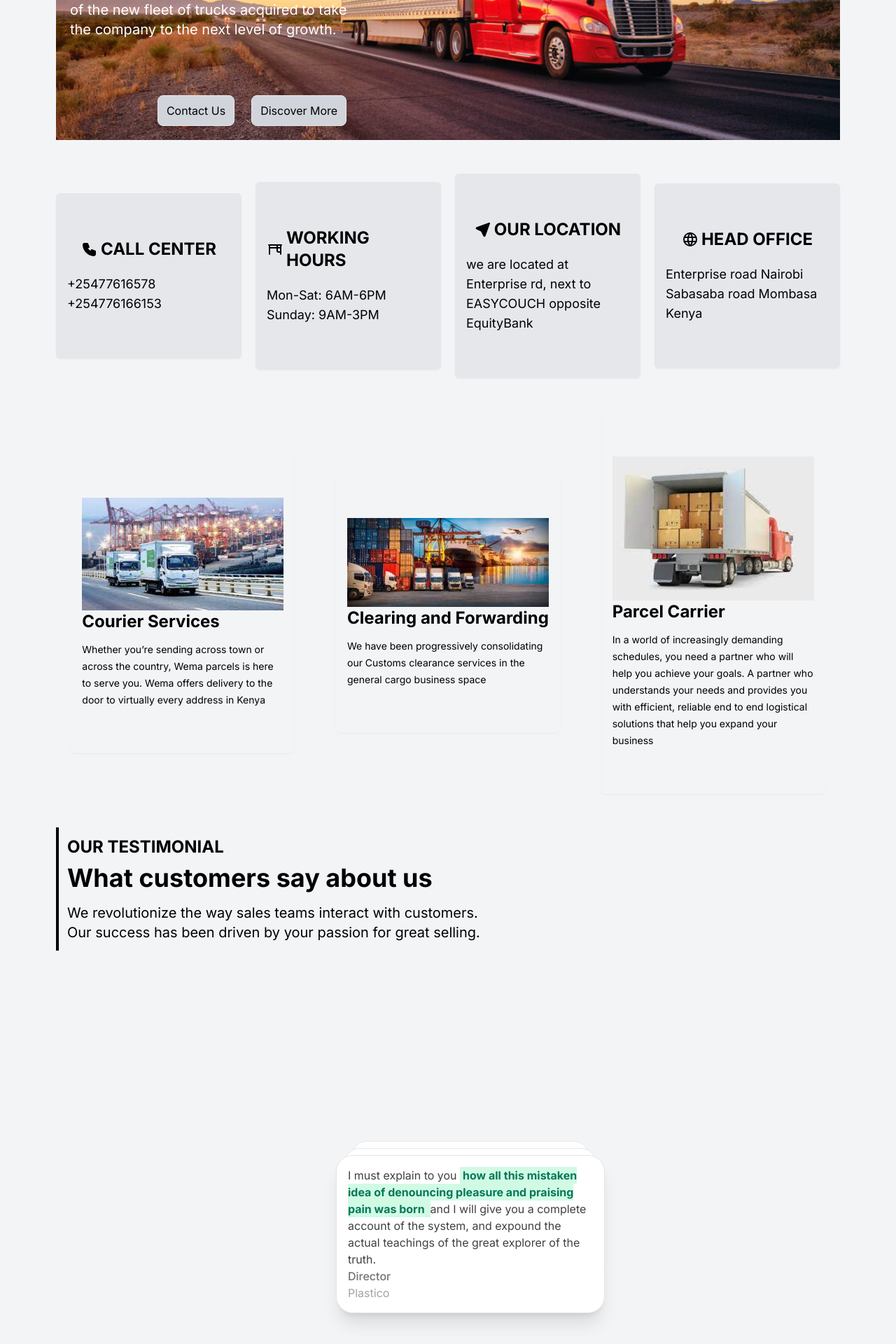
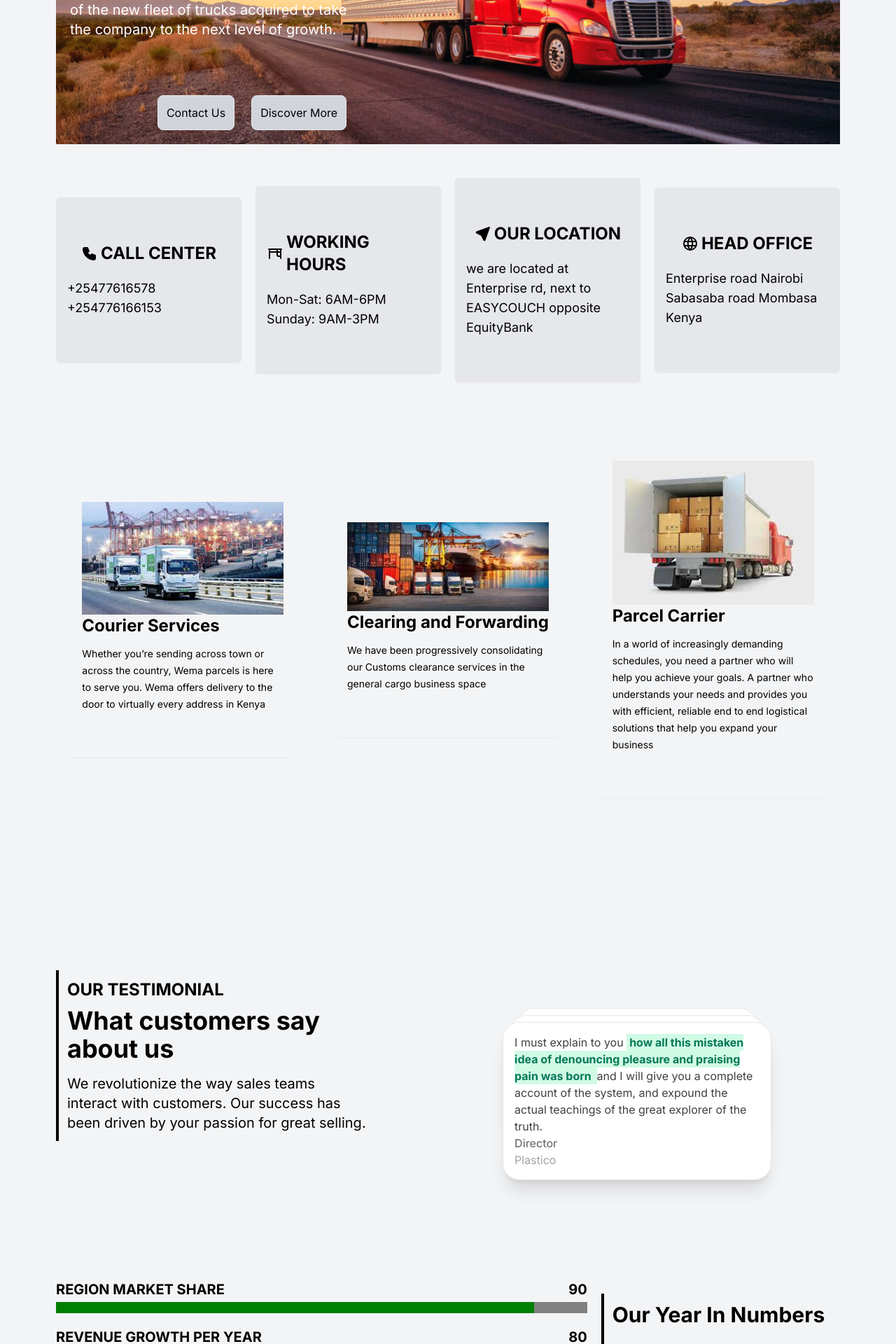
Before and after one commit to david-mulwa/wemaa, a Next.js app: page / in a window 1280 px wide. Shown: the part 440-2360 px from the top of the page at 70% size. Built offline with nearby package versions, Linux system fonts and the light colour scheme.

Commit message:
lt me e if it works

```diff
--- a/src/app/page.tsx
+++ b/src/app/page.tsx
@@ -49,7 +49,7 @@ const Home = () => {
         </div>
       </div>
 
-      <div className='mt-12 flex h-auto gap-5 flex-wrap items-center justify-between'>
+      <div className='mt-12 flex h-auto gap-5 xl:flex-nowrap lg:flex-nowrap sm:flex-wrap md:flex-wrap items-center justify-between'>
         <div className='flex flex-col w-full h-auto xl:h-[50%] lg:h-[50%] border-l-4 p-3 border-black xl:w-[69%] lg:w-[69%]'>
           <h6 className='font-bold text-2xl'>OUR TESTIMONIAL</h6>
           <h3 className='text-4xl font-bold mt-2 mb-4'>What customers say about us</h3>
--- a/src/components/Button.tsx
+++ b/src/components/Button.tsx
@@ -15,7 +15,7 @@ const Button: React.FC<ButtonProps> = ({className='',
     children
 }) => {
 
-  const classes=`button relative inline-flex items-center justify-center h-11 transition-colors hover:text-color-1  text-n-1 ${className||''}`;
+  const classes=`button relative inline-flex   transition-colors   ${className||''}`;
 
   const spanClassses="relative z-10 "
 
```
